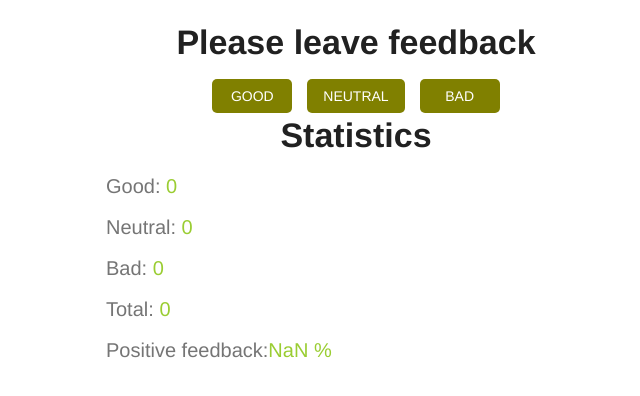
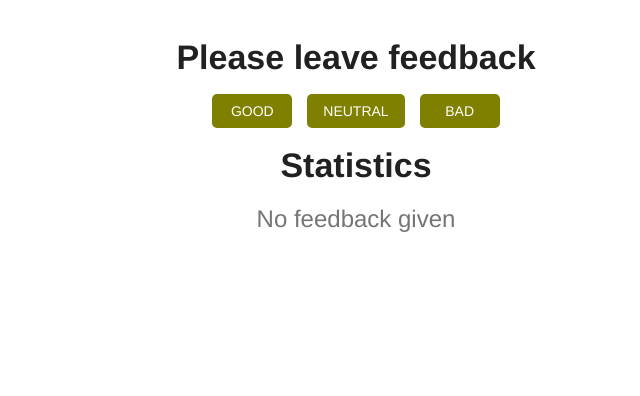
Before and after one commit to Aninok92/goit-react-hw-02-feedback, a React (Create React App) app: page / in a window 1280 px wide. Shown: the top 396 px of the page, without its empty margins (284-924 px from the left). Built offline with nearby package versions, Linux system fonts and the light colour scheme.

Commit message:
Добавляет Нотификацию

```diff
--- a/src/components/App/App.js
+++ b/src/components/App/App.js
@@ -4,6 +4,7 @@ import FeedbackOptions from "../FeedbackOptions/FeedbackOptions";
 import Statistics from "../Statistics/Statistics";
 import Section from "../Section/Section";
 import Container from "../Container/Container";
+import Notification from "../Notification/Notification";
 
 export class App extends Component {
   state = {
@@ -48,6 +49,7 @@ export class App extends Component {
     const { good, neutral, bad } = this.state;
     const total = this.countTotalFeedback();
     const positiveFeedBack = this.countPositiveFeedbackPercentage();
+    const isFeedBack = good > 0 || neutral > 0 || bad > 0;
     return (
       <Container>
         <Section title={"Please leave feedback"}>
@@ -57,13 +59,17 @@ export class App extends Component {
           ></FeedbackOptions>
         </Section>
         <Section title={"Statistics"}>
+          {isFeedBack ? (
             <Statistics
               good={good}
               neutral={neutral}
               bad={bad}
               total={total}
               positivePercentage={positiveFeedBack}
-          ></Statistics>
+            />
+          ) : (
+            <Notification message={"No feedback given"} />
+          )}
         </Section>
       </Container>
     );
--- /dev/null
+++ b/src/components/Notification/Notification.js
@@ -0,0 +1,7 @@
+import s from "./Notification.module.scss";
+
+const Notification = ({ message }) => (
+  <p className={s.notification}>{message}</p>
+);
+
+export default Notification;
--- /dev/null
+++ b/src/components/Notification/Notification.module.scss
@@ -0,0 +1,9 @@
+@import "styles/shared.module.scss";
+
+.notification {
+  font-size: 24px;
+  font-weight: 500;
+  color: var(--secondary-text-color);
+  margin: 15px;
+  text-align: center;
+}
--- a/src/components/Section/Section.module.scss
+++ b/src/components/Section/Section.module.scss
@@ -7,6 +7,6 @@
   font-size: 34px;
   font-weight: 700;
   color: var(--primary-text-color);
-  margin-bottom: 15px;
+  margin: 15px 0;
   text-align: center;
 }
```
Lines whose indentation alone changed are shown as unchanged.
